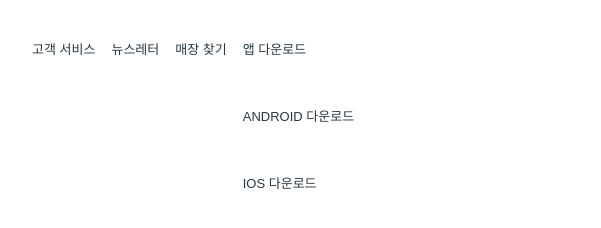
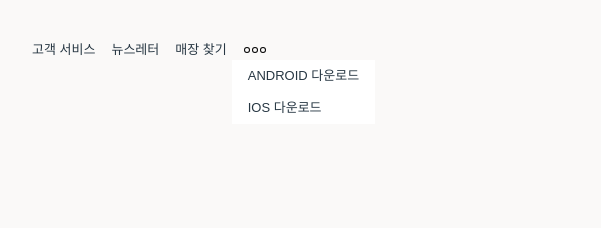
Before and after one commit to sjeroh/pr_hnm_page, a plain HTML site: page index.html in a window 1280 px wide. Both pictures are taken after a click on the link "앱 다운로드". Shown: the full height of the page, 0-601 px from the left. Drawn offline with nearby package versions, Linux system fonts and the light colour scheme.

Commit message:
0514_add

```diff
--- a/css/style.css
+++ b/css/style.css
@@ -11,7 +11,12 @@
 
 /* 전체 레이아웃 */
 
-#warp {}
+body{
+    background-color: #faf9f8;
+}
+#warp {
+
+}
 
 #header {
     padding: 0 32px 0;
@@ -43,19 +48,40 @@
     line-height: 67px;
 }
 
-.header .left_header li.app_down {}
+.header .left_header li.app_down {
+    position: relative;
+    display: inline-block;
+    margin-top: 22px;
+}
 
-.header .left_header li.app_down a {}
+.header .left_header li.app_down>a {
+    height: 24px;
+    width: 24px;
+    background: url(../img/dots.svg) no-repeat center;
+    right: 0;
+    top: 0;
+}
 
 .header .left_header li.app_down a span {}
 
-.header .left_header li.app_down a ul {}
+.header .left_header li.app_down ul {
+    display: none;
+    margin-top: 22px;
+    margin-left: -11px;
+
+}
 
 .header .left_header li.app_down ul li {
     float: none;
 }
 
-.header .left_header li.app_down ul li a {}
+.header .left_header li.app_down ul li a {
+height: 16px;
+line-height: 16px;
+    background-color: #fff;
+    display: block;
+    padding: 8px 16px;
+}
 
 
 .header .header_mid_logo {
--- a/index.html
+++ b/index.html
@@ -20,8 +20,8 @@
                     <li><a href="#">고객 서비스</a></li>
                     <li><a href="#">뉴스레터</a></li>
                     <li><a href="#">매장 찾기</a></li>
-                    <li class="app_down">
-                        <a href="#">
+                    <li class="app_down clearfix">
+                        <a href="#" class="ir">
                             <span>
                                 앱 다운로드
                             </span>
@@ -47,7 +47,30 @@
         </header>
     </div> <!-- //wrap -->
 
+    <script src="https://code.jquery.com/jquery-1.12.4.min.js"></script>
 
+    <script>
+
+        // 한쪽만 작동
+        // $('.left_header li.app_down>a').click(function(){
+        //     // $('.left_header li.app_down ul').css({display:'block'});
+        //     if ($('.left_header li.app_down ul').css({display:'block'})){change.css({display:'none'})}
+        //     else if($('.left_header li.app_down ul').css({display:'none'})){change.css({display:'block'})}
+        // });
+
+        let dots = $('.left_header li.app_down>a')
+        let tab = $('.left_header li.app_down ul')
+
+        dots.click(function(){
+            // $('.left_header li.app_down ul').css({display:'block'});
+            if (tab.css("display") == "none"){
+                tab.show();
+            }
+            else {
+                tab.hide();
+            }
+        });
+    </script>
 
 </body>
 
```
